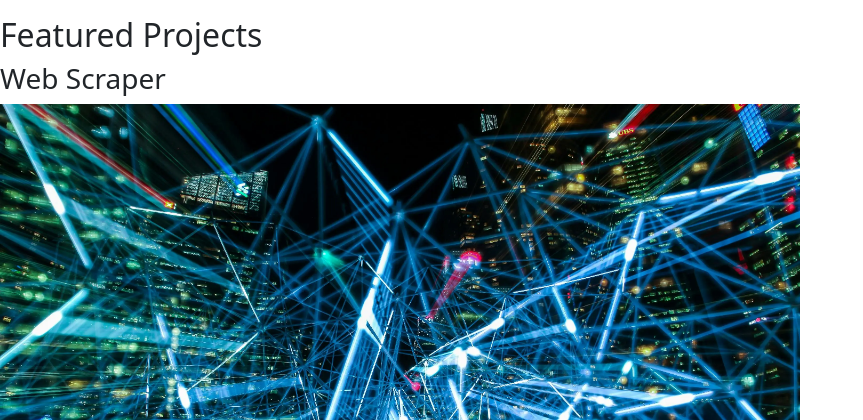
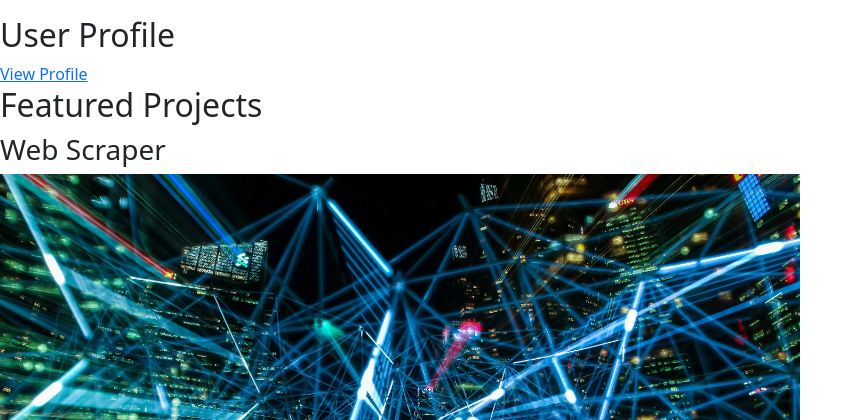
Before and after one commit to Njoro90260/portfolio-web2, a Django app: page / in a window 1280 px wide. Shown: the part 72-492 px from the top of the page, without its empty margins (0-863 px from the left). Run offline with Django 4.2, Linux system fonts and the light colour scheme; data comes from the database, SQL or seed files in the repository; parts of the project's set-up code (start-up, migrations or seed data) failed here and were passed over.

Commit message:
user profile final commit.

```diff
--- a/my_portfolio/forms.py
+++ b/my_portfolio/forms.py
@@ -1,5 +1,5 @@
 from django import forms
-from .models import Client, Testimonial, ContactMessage, NewsletterSubscription
+from .models import Client, Testimonial, ContactMessage, NewsletterSubscription, UserProfile
 
 class ClientForm(forms.ModelForm):
     class Meta:
@@ -37,3 +37,8 @@ class NewsletterSubscriptionForm(forms.ModelForm):
         labels = {
             'email': '',
         }
+
+class UserProfileForm(forms.ModelForm):
+    class Meta:
+        model = UserProfile
+        fields = ['bio', 'profile_picture', 'social_links']
--- a/my_portfolio/templates/my_portfolio/index.html
+++ b/my_portfolio/templates/my_portfolio/index.html
@@ -1,6 +1,12 @@
 {% extends "my_portfolio/base.html" %}
 
 {% block content %}
+<!-- Profiles -->
+<div>
+    <h2>User Profile</h2>
+    <a href="{% url 'my_portfolio:profile' username=user.username %}">View Profile</a>
+</div>
+<!-- Projects section -->
 <h2>Featured Projects</h2>
 
 {% for project in projects %}
@@ -8,7 +14,6 @@
 <img src="{{ project.image.url }}" alt="{{ project.title }}">
 {% endfor %}
 <a href="{% url 'my_portfolio:projects' %}">View More</a>
-
 
 <!-- {% comment %} services section {% endcomment %} -->
 
--- a/my_portfolio/urls.py
+++ b/my_portfolio/urls.py
@@ -4,6 +4,7 @@ from . import views
 from django.views.generic import TemplateView
 from django.conf import settings
 from django.conf.urls.static import static
+from.views import UserProfileDetailView, UserProfileUpdateView
 
 app_name = 'my_portfolio'
 urlpatterns = [
@@ -13,4 +14,7 @@ urlpatterns = [
     path('project/<int:id>', views.project_view, name='project'),
     path('client/<uuid:token>/testimonial/', views.submit_testimonial, name='submit_testimonial'),
     path('thank-you/', views.testimonial_thank_you, name='testimonial_thank_you'),
+    path('profile/<str:username>/', UserProfileDetailView.as_view(), name='profile'),
+    path('profile/<str:username>/edit/', UserProfileUpdateView.as_view(), name='edit_profile'),
+
 ] + static(settings.MEDIA_URL, document_root=settings.MEDIA_ROOT)
--- a/my_portfolio/views.py
+++ b/my_portfolio/views.py
@@ -1,3 +1,5 @@
+from django.db.models.base import Model as Model
+from django.db.models.query import QuerySet
 from django.shortcuts import render, redirect, get_object_or_404
 from django.contrib import messages
 from .models import *
@@ -65,6 +67,7 @@ def index(request):
         'testimonials': testimonials,
         'contact_form': contact_form,
         'newsletter_form': newsletter_form,
+        'user': request.user
     }
     return render(request, 'my_portfolio/index.html', context)
 
@@ -98,3 +101,29 @@ def submit_testimonial(request, token):
 
 def testimonial_thank_you(request):
     return render(request, 'my_portfolio/testimonial_thank_you.html')
+
+class UserProfileDetailView(DetailView):
+    model = UserProfile
+    template_name = 'my_portfolio/user_profile.html'
+
+    context_object_name = 'profile'
+
+    def get_object(self, queryset=None):
+        # Get profile based on the username from the URL
+        username = self.kwargs.get('username')
+        return get_object_or_404(UserProfile, user__username=username)
+
+
+class UserProfileUpdateView(UpdateView):
+    model = UserProfile
+    template_name = 'my_portfolio/edit_profile.html'
+    form_class = UserProfileForm
+
+    def get_object(self, queryset=None):
+        # Restrict edditing to the profile owner
+        profile = get_object_or_404(UserProfile, user=self.request.user)
+        return profile
+
+
+    def get_success_url(self):
+        return reverse_lazy('my_portfolio:profile', kwargs={'username': self.request.user.username})
```
Also changed, not shown: my_portfolio/templates/my_portfolio/edit_profile.html (added, +10 -0 lines), my_portfolio/templates/my_portfolio/user_profile.html (added, +18 -0 lines).
